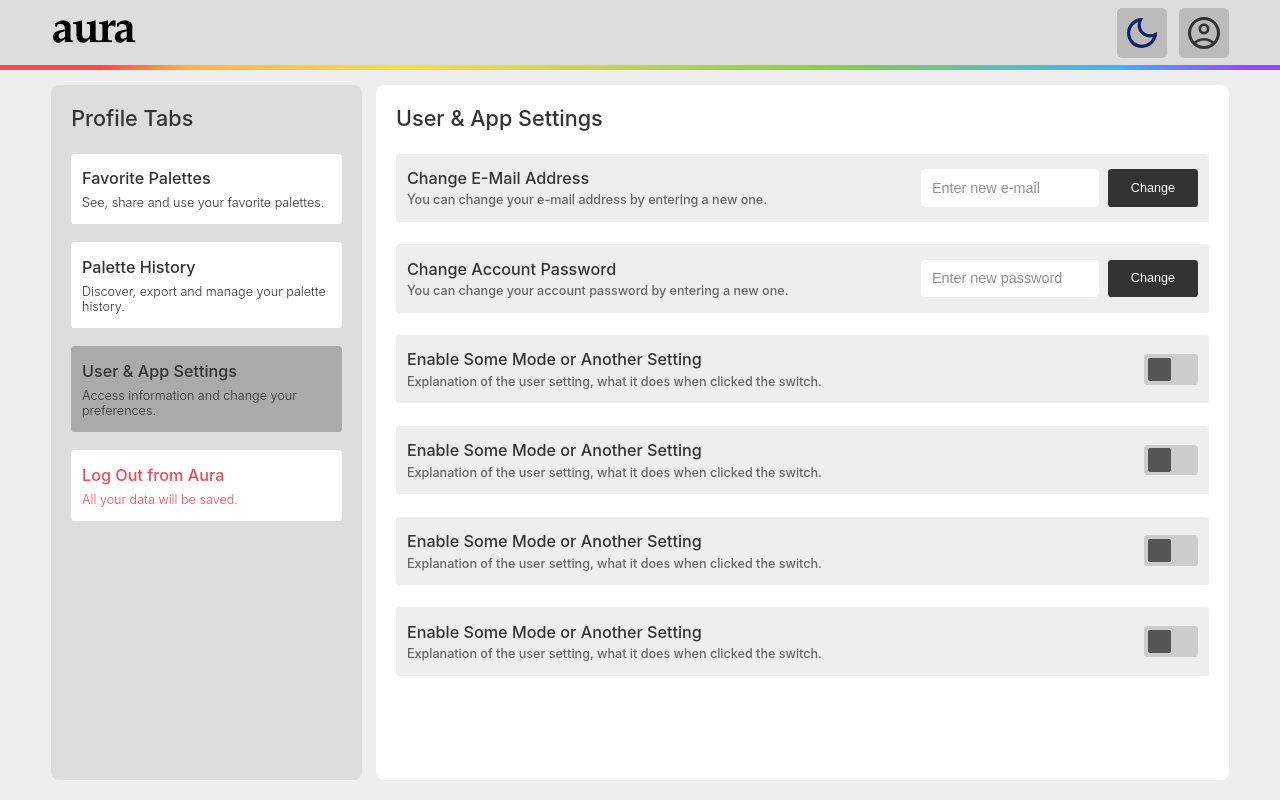
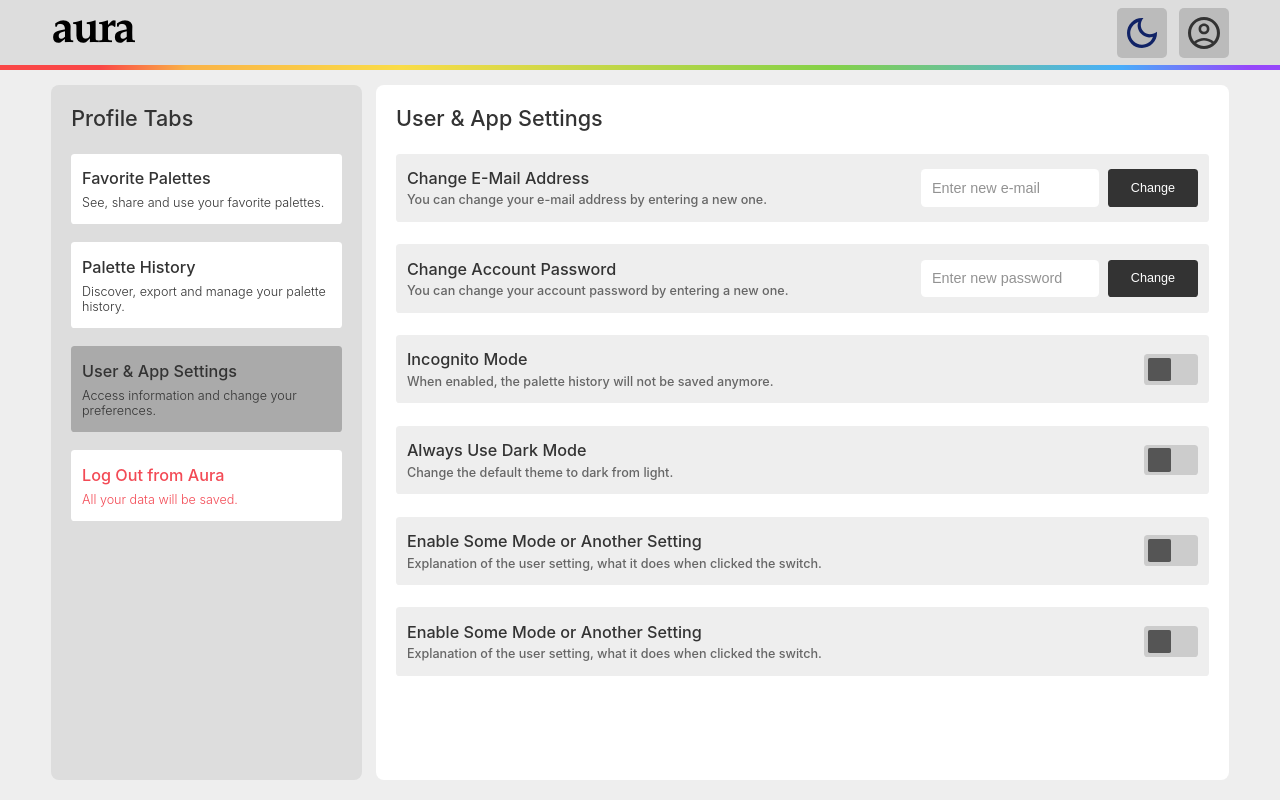
Before and after one commit to solomonNSI/AuraPalette, a React app in the folder aura-palette/: page /profile in a window 1280 px wide. Both pictures are taken after a click on the button 206 px from the left and 389 px from the top of the page. Built offline with nearby package versions, Linux system fonts and the light colour scheme.

Commit message:
Settings line change

```diff
--- a/aura-palette/src/Views/ProfileView/Profile.js
+++ b/aura-palette/src/Views/ProfileView/Profile.js
@@ -155,8 +155,8 @@ const Profile = ({ DarkMode, setIsDarkMode }) => {
 
         <S.CheckboxLine className = {DarkMode}>
           <S.Texts>
-            <S.Subtitle className = {DarkMode}>Enable Some Mode or Another Setting</S.Subtitle>
-            <S.Explanation className = {DarkMode}>Explanation of the user setting, what it does when clicked the switch.</S.Explanation>
+            <S.Subtitle className = {DarkMode}>Incognito Mode</S.Subtitle>
+            <S.Explanation className = {DarkMode}>When enabled, the palette history will not be saved anymore.</S.Explanation>
           </S.Texts>
           <S.Label className = {DarkMode}>
             <input type="checkbox"></input>
@@ -166,8 +166,8 @@ const Profile = ({ DarkMode, setIsDarkMode }) => {
 
         <S.CheckboxLine className = {DarkMode}>
           <S.Texts>
-            <S.Subtitle className = {DarkMode}>Enable Some Mode or Another Setting</S.Subtitle>
-            <S.Explanation className = {DarkMode}>Explanation of the user setting, what it does when clicked the switch.</S.Explanation>
+            <S.Subtitle className = {DarkMode}>Always Use Dark Mode</S.Subtitle>
+            <S.Explanation className = {DarkMode}>Change the default theme to dark from light.</S.Explanation>
           </S.Texts>
           <S.Label className = {DarkMode}>
             <input type="checkbox"></input>
```
